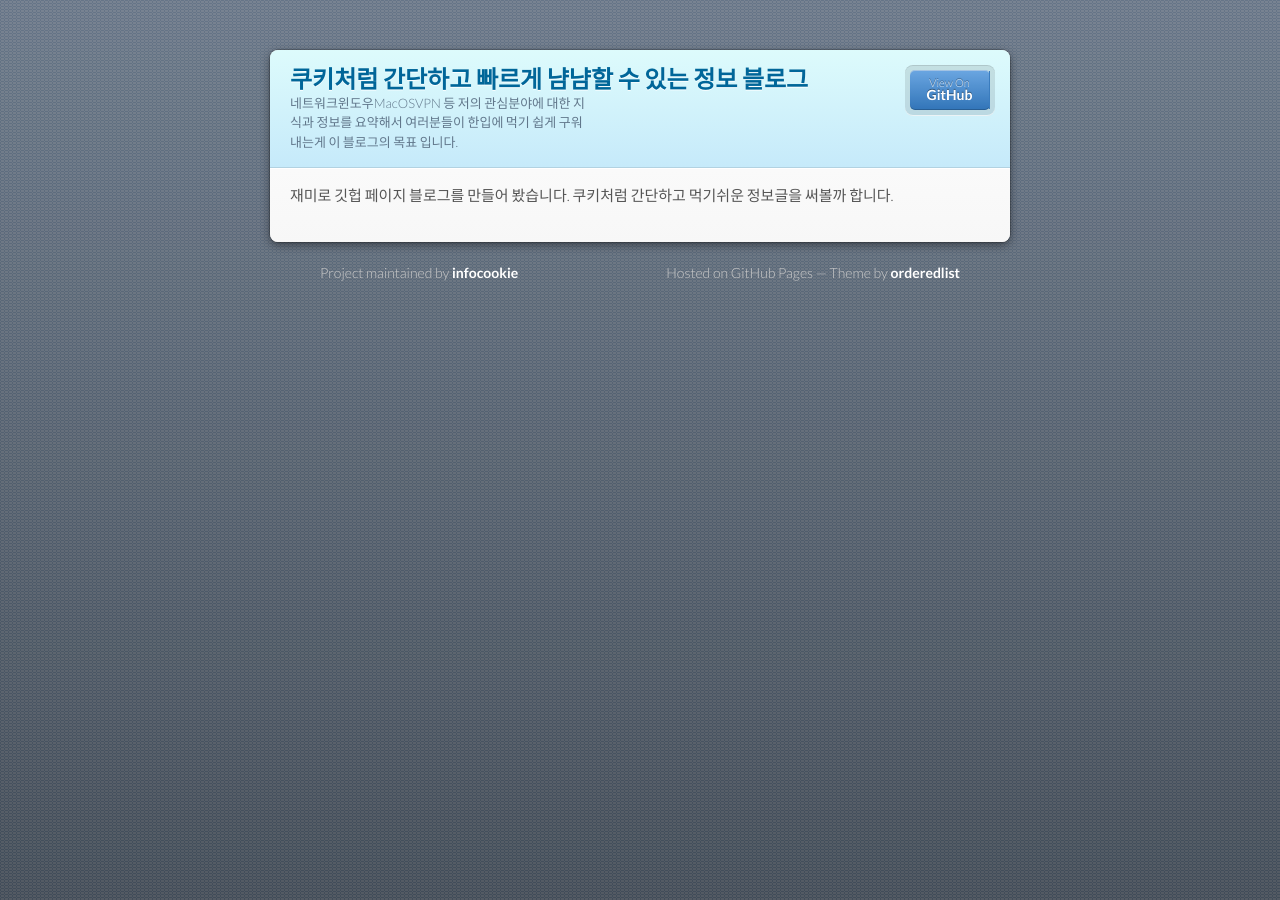
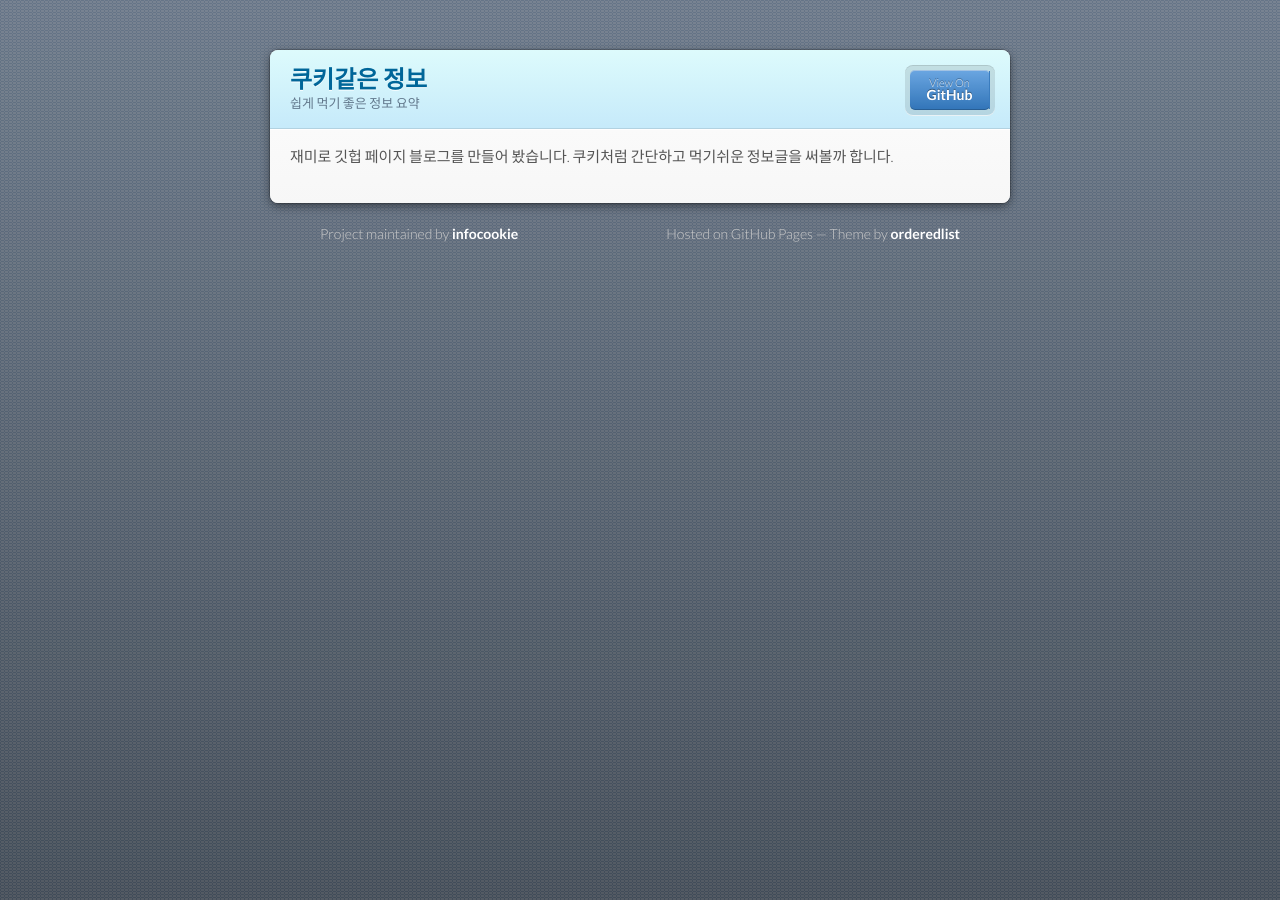
Before and after one commit to infocookie/Infocookie, a Jekyll site: the page built from index.md, in a window 1280 px wide. Built offline with Jekyll 4.4.1, drawn with Linux system fonts in a browser that asks for light colours.

Commit message:
Update _config.yml

```diff
--- a/_config.yml
+++ b/_config.yml
@@ -8,8 +8,8 @@ plugins:
   - jekyll-remote-theme
   - jekyll-paginate
   - jekyll-seo-tag
-title: [쿠키처럼 간단하고 빠르게 냠냠할 수 있는 정보 블로그]
-description: [네트워크,윈도우,MacOS,VPN 등 저의 관심분야에 대한 지식과 정보를 요약해서 여러분들이 한입에 먹기 쉽게 구워내는게 이 블로그의 목표 입니다.]
+title: [쿠키같은 정보]
+description: [쉽게 먹기 좋은 정보 요약]
 
 
 
```
